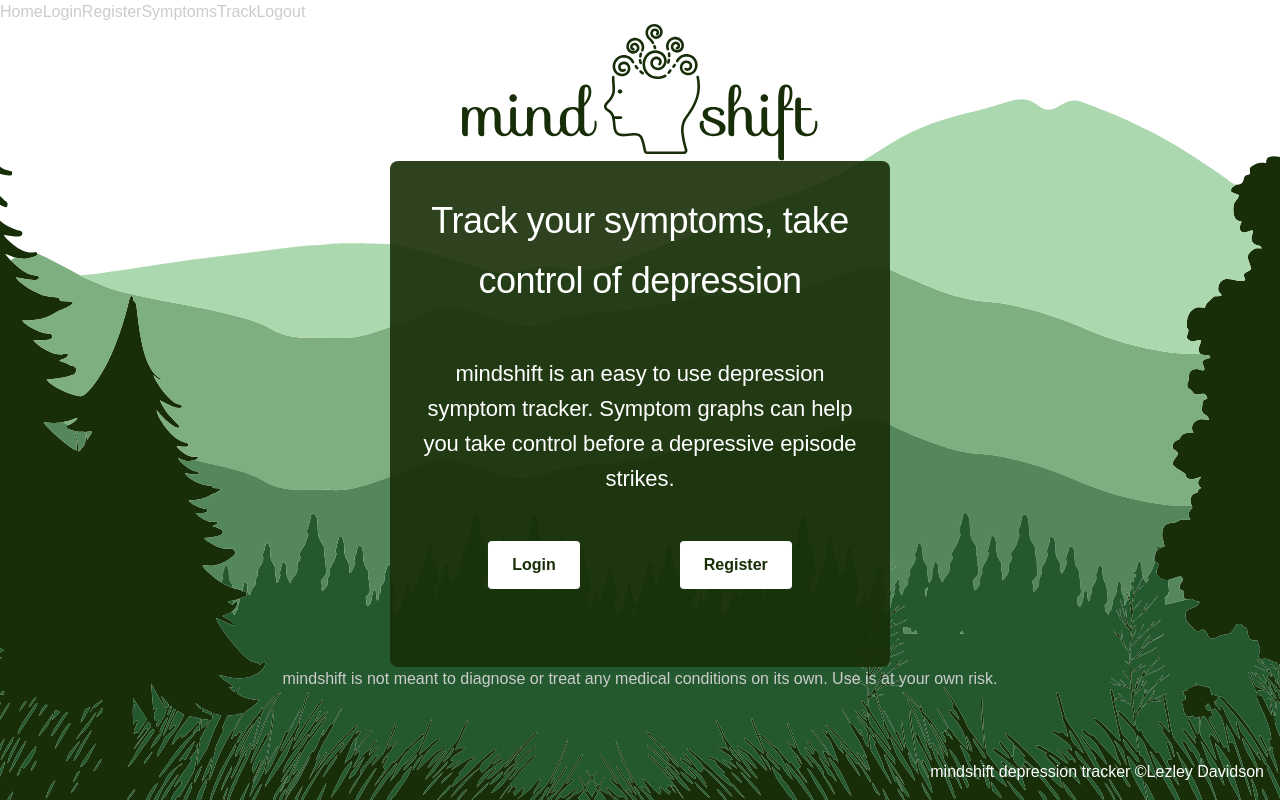
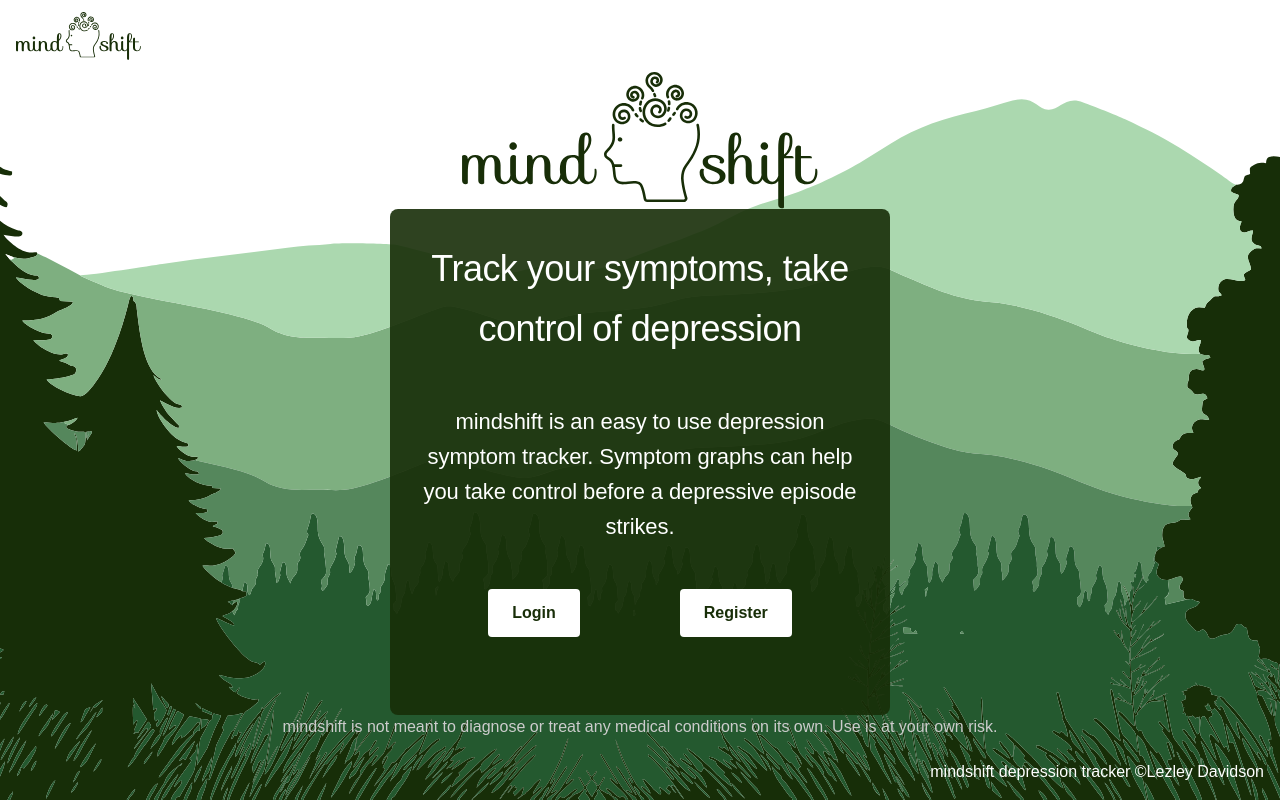
Before and after one commit to lezleyfaye/next-js-mindshift, a Next.js app: page / in a window 1280 px wide. Built offline with nearby package versions, Linux system fonts and the light colour scheme; a web font is replaced by a local one.

Commit message:
Adding navbar with daisyUI

```diff
--- a/app/layout.module.scss
+++ b/app/layout.module.scss
@@ -7,6 +7,14 @@
   height: 100vh;
   min-height: 100vh;
   overflow: auto;
+}
+
+.navbar {
+  background-color: transparent;
+}
+
+.navbar ul.menu li > div {
+  background-color: var(--color-secondary);
 }
 
 .footer {
--- a/app/layout.tsx
+++ b/app/layout.tsx
@@ -25,16 +25,37 @@ export default function RootLayout(props: Props) {
     <html lang="en" className={laila.className}>
       <body>
         <div className={styles['bg-background']}>
-          <nav className={styles.navbar}>
-            <Link href="/">Home</Link>
-            <Link href="/login">Login</Link>
-            <Link href="/register">Register</Link>
-            <Link href="/symptoms">Symptoms</Link>
-            <Link href="/track">Track</Link>
-            <Link href="/logout" prefetch={false}>
-              Logout
-            </Link>
-          </nav>
+          <div className="navbar bg-base-100 bg-opacity-0">
+            <div className="flex-none">
+              <ul className="menu menu-horizontal px-1">
+                <li tabIndex={0} className="flex items-center">
+                  <div className="flex items-center bg-secondary rounded-full p-1 mr-2">
+                    <a>
+                      <img
+                        src="/logoText.svg"
+                        alt="Mindshift Logo with name"
+                        className="h-12 w-30"
+                      />
+                    </a>
+                  </div>
+                  <ul className="p-2 bg-secondary">
+                    <li className="text-primary">
+                      <Link href="/symptoms">Symptoms</Link>
+                    </li>
+                    <li className="text-primary">
+                      <Link href="/track">Track</Link>
+                    </li>
+                    <li className="text-primary">
+                      <Link href="/logout" prefetch={false}>
+                        Logout
+                      </Link>
+                    </li>
+                  </ul>
+                </li>
+              </ul>
+            </div>
+          </div>
+
           {props.children}
 
           <footer className={styles.footer}>
```
